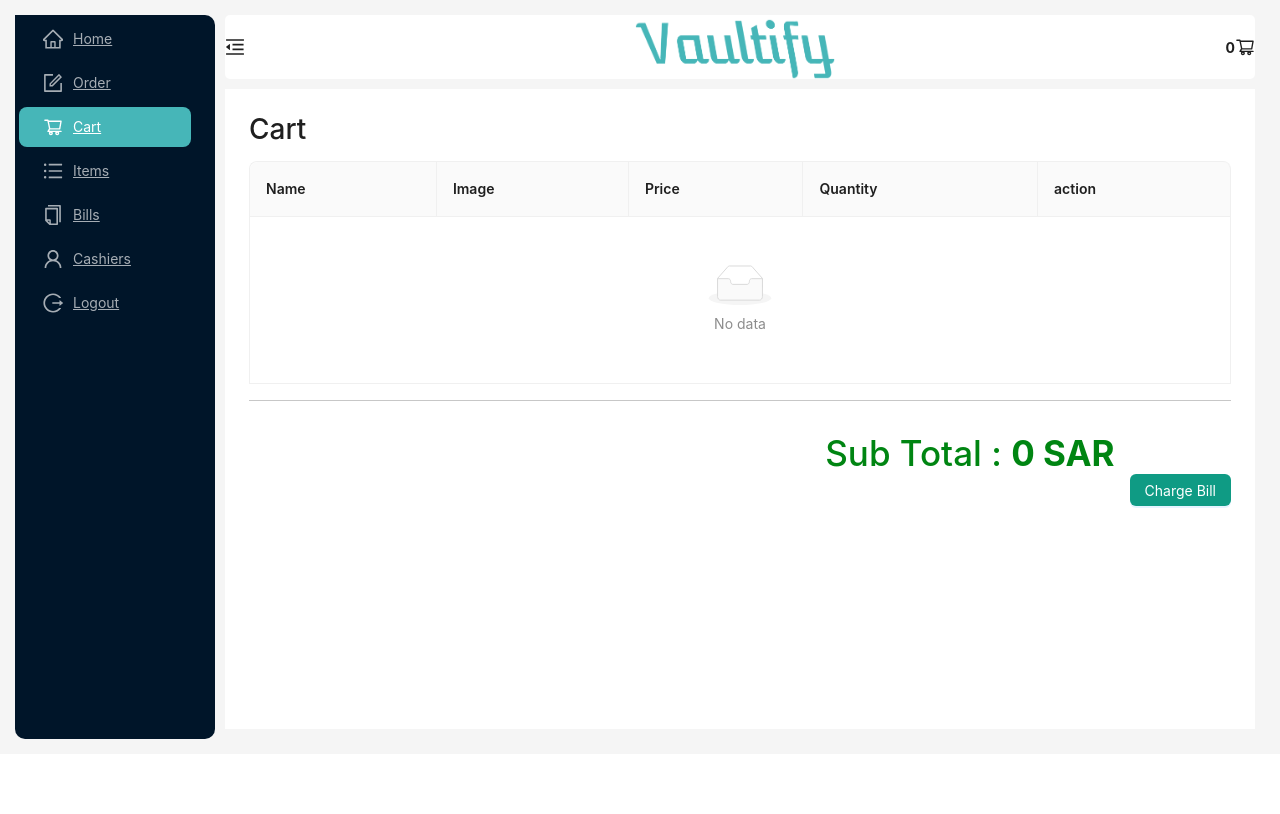
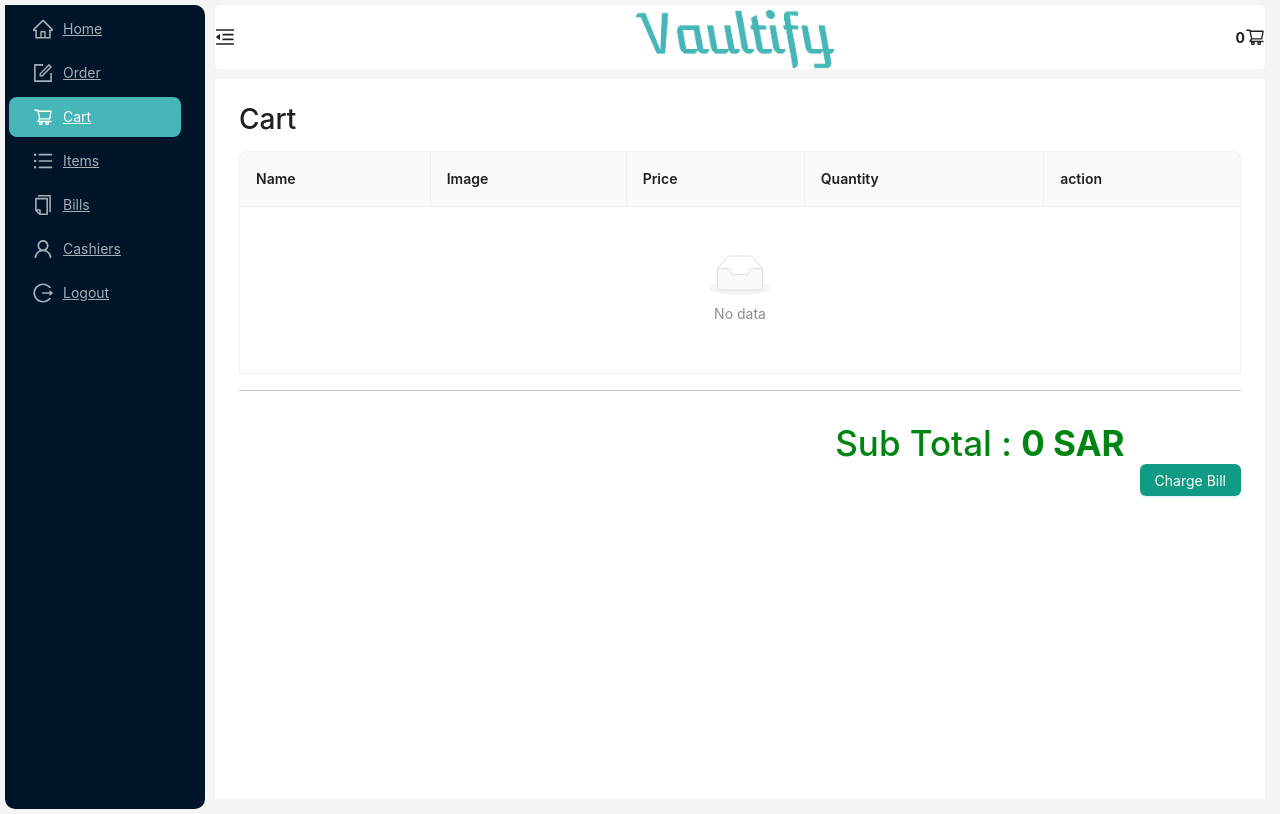
Before and after one commit to AshenPI/Vaultify-main, a React (Create React App) app in the folder client/: page /cart in a window 1280 px wide. Built offline with nearby package versions, Linux system fonts and the light colour scheme; sample sign-in values are in the browser's storage.

Commit message:
fixed some css

```diff
--- a/client/src/Resources/Layout.css
+++ b/client/src/Resources/Layout.css
@@ -23,7 +23,7 @@
 }
 
 .ant-layout-has-sider {
-  padding: 15px !important;
+  padding: 5px !important;
 }
 .ant-layout-sider {
   border-radius: 10px !important;
@@ -75,7 +75,7 @@
   width: 100px;
 }
 .ant-layout-content{
-  height: 80vh;
+  height: 90vh;
   overflow-y: scroll;
 }
 
```
